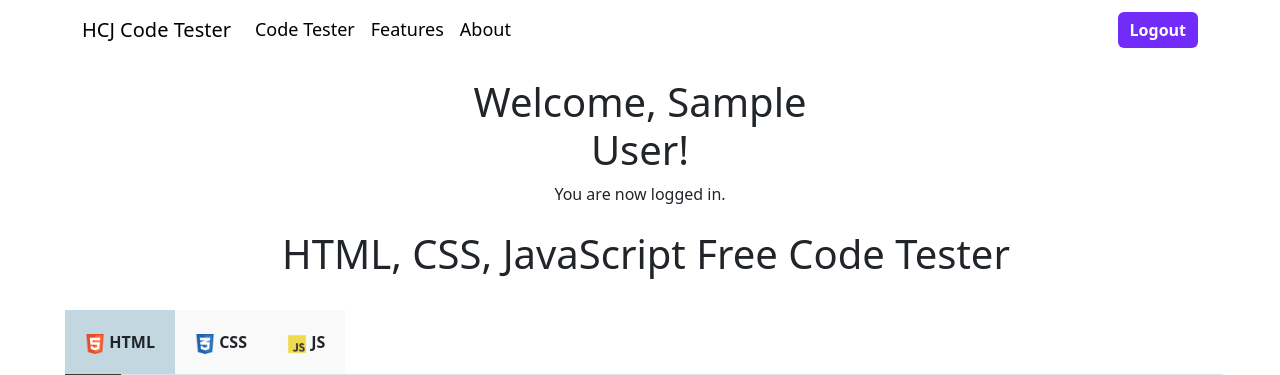
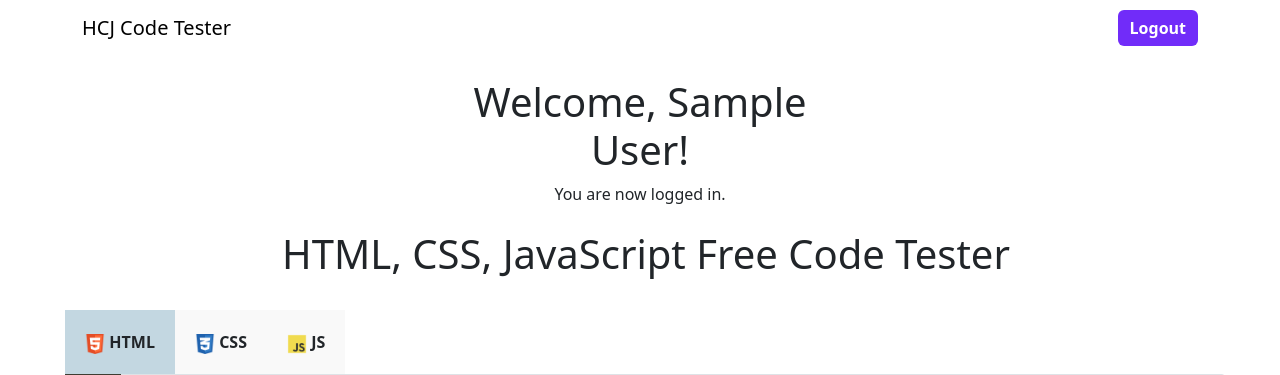
Before and after one commit to Niyamath-dev/code-editor, a PHP site: page / in a window 1280 px wide. Shown: the top 375 px of the page. Run offline with PHP 8.4, Linux system fonts and the light colour scheme; the visitor is signed in with stand-in values (Sample User, id 1); some libraries are stand-ins or nearby versions.

Commit message:
updated on 13-04-25

```diff
--- a/index.php
+++ b/index.php
@@ -44,8 +44,8 @@ if (!isset($_SESSION['user_id'])) {
         aria-controls="navbarSupportedContent" aria-expanded="false" aria-label="Toggle navigation">
         <span class="navbar-toggler-icon"></span>
       </button>
-      <div class="collapse navbar-collapse justify-content-between" id="navbarSupportedContent">
-        <ul class="navbar-nav me-auto mb-2 mb-lg-0">
+      <div class="collapse navbar-collapse justify-content-end" id="navbarSupportedContent">
+        <!-- <ul class="navbar-nav me-auto mb-2 mb-lg-0">
           <li class="nav-item">
             <a class="nav-link" aria-current="page" href="#">Code Tester</a>
           </li>
@@ -55,7 +55,7 @@ if (!isset($_SESSION['user_id'])) {
           <li class="nav-item">
             <a class="nav-link" href="#">About</a>
           </li>
-        </ul>
+        </ul> -->
         <form action="logout.php" method="POST">
           <button type="submit" class="btn btn-danger custom-violetbtn"
             onclick="return confirm('Are you sure you want to logout?');">Logout</button>
@@ -169,7 +169,8 @@ if (!isset($_SESSION['user_id'])) {
       <iframe class="width-100" id="codeMobile"></iframe>
     </div>
   </section>
-  <section id="about" class="py-5">
+  <!-- about us -->
+  <!-- <section id="about" class="py-5">
     <div class="container">
       <div class="row">
         <div class="col-md-6">
@@ -201,7 +202,7 @@ if (!isset($_SESSION['user_id'])) {
         </div>
       </div>
     </div>
-  </section>
+  </section> -->
 
   <!-- Footer -->
   <footer>
```
